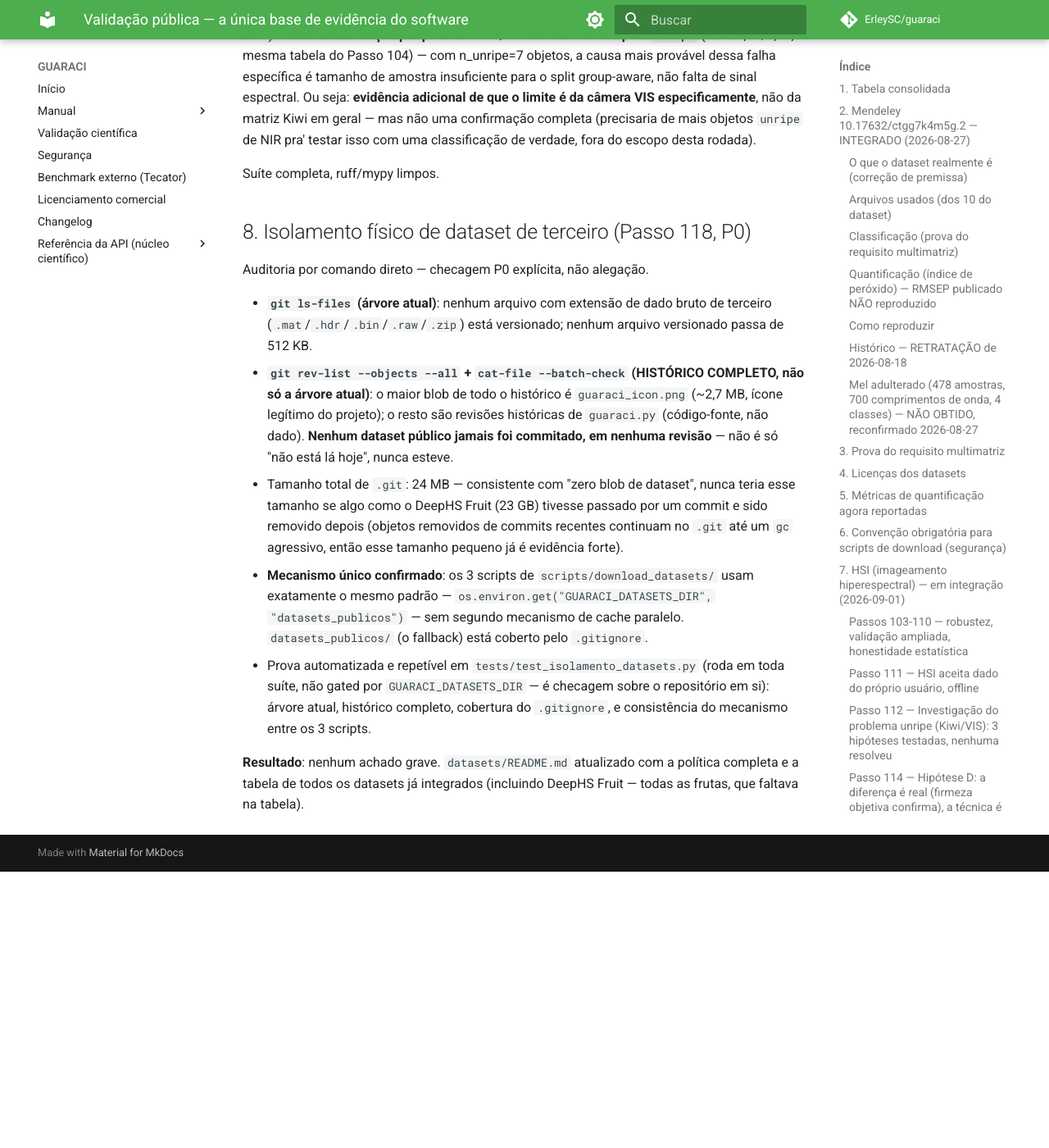
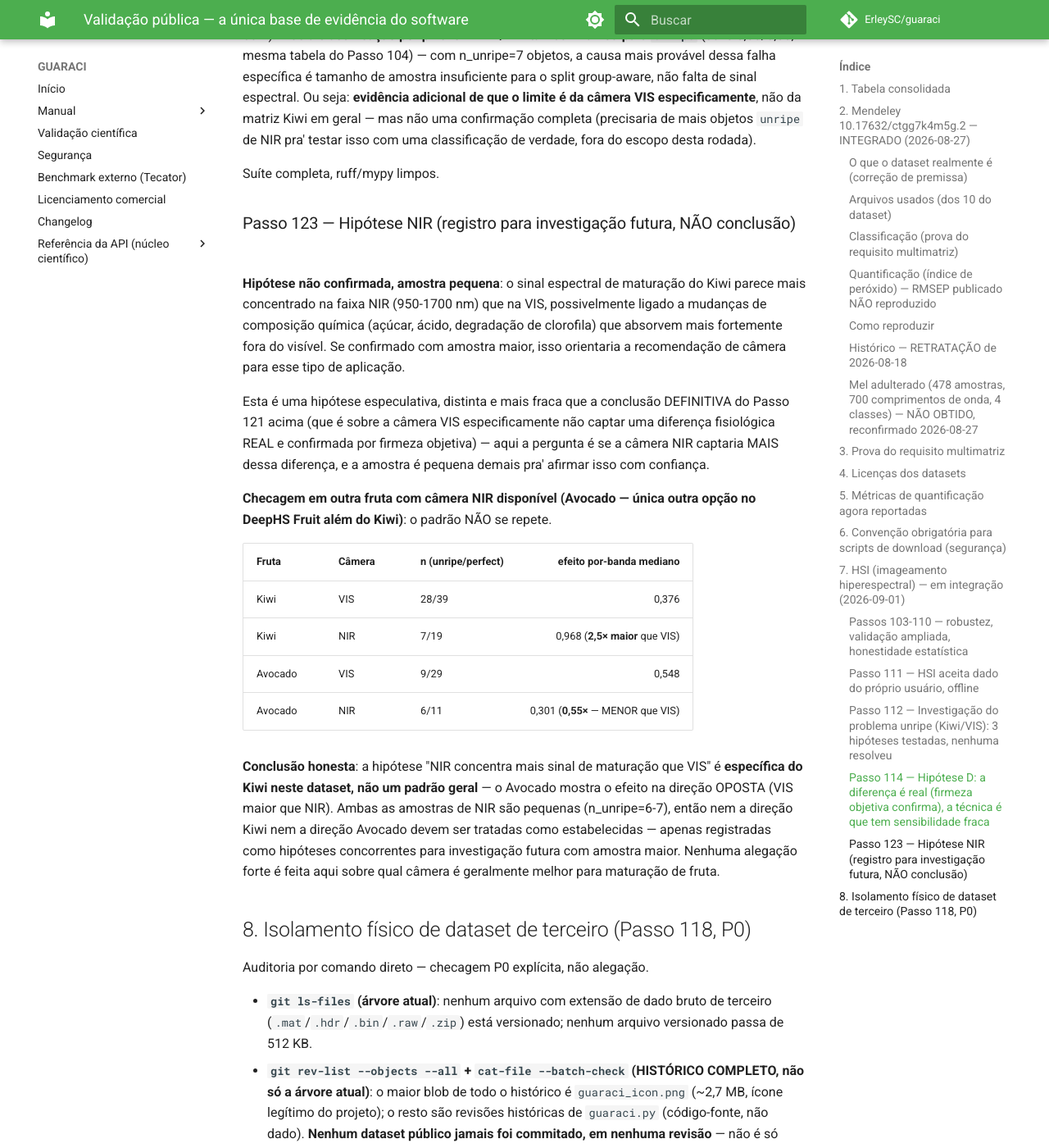
Before and after one commit to ErleySC/guaraci, an MkDocs documentation site: the page built from docs/VALIDACAO_PUBLICA.md, in a window 1280 px wide and 1400 px high, scrolled down 15723 px. Shown: the whole window at 82% size. Built offline with MkDocs 1.6.1 and Material for MkDocs 9.7.7, drawn with Linux system fonts in a browser that asks for light colours; comment, search, counter and statistics services are not loaded; before the commit the page ends 16786 px from its top, so only the background shows below that.

Commit message:
docs: Hipotese NIR registrada como especulativa + checagem em Avocado (Passo 123)
Achado do Passo 121: efeito por-banda de firmeza ~2,5x maior em
Kiwi/NIR que Kiwi/VIS. Registrado em docs/VALIDACAO_PUBLICA.md secao 7
como hipotese explicita, claramente separada da conclusao DEFINITIVA
do Passo 121 (aquela e' confirmada, esta e' especulativa).

Checagem em Avocado (unica outra fruta com camera NIR no DeepHS
Fruit): padrao NAO se repete -- Avocado/NIR (mediana 0,301) e' MENOR
que Avocado/VIS (mediana 0,548), razao 0,55x (oposto de Kiwi).
Conclusao honesta: hipotese e' especifica do Kiwi neste dataset, nao
padrao geral -- amostras de NIR pequenas em ambos (n_unripe=6-7),
nenhuma direcao deve ser tratada como estabelecida.

Sem mudanca de codigo.

Co-Authored-By: Claude Sonnet 5 <noreply@anthropic.com>

```diff
--- a/docs/PROGRESSO.md
+++ b/docs/PROGRESSO.md
@@ -1,3 +1,25 @@
+# PROGRESSO — Passo 123 (2026-09-03)
+
+## Passo 123 — Hipótese NIR registrada (especulativa, distinta da conclusão definitiva do Passo 121)
+
+Achado do Passo 121: efeito por-banda de firmeza ~2,5× maior em Kiwi/NIR
+que Kiwi/VIS -- registrado em `docs/VALIDACAO_PUBLICA.md` §7 como
+hipótese explícita ("sinal de maturação mais concentrado fora do
+visível"), com o texto exato pedido, claramente separada da conclusão
+DEFINITIVA do Passo 121 (aquela é confirmada; esta é especulativa).
+
+**Checagem em outra fruta** (Avocado, única outra opção com câmera NIR
+no DeepHS Fruit): o padrão NÃO se repete — Avocado/NIR (mediana 0,301)
+é MENOR que Avocado/VIS (mediana 0,548), razão 0,55× (oposto de Kiwi).
+Conclusão honesta registrada: a hipótese é **específica do Kiwi neste
+dataset, não um padrão geral** — ambas as amostras de NIR são pequenas
+(n_unripe=6-7), nenhuma direção deve ser tratada como estabelecida.
+Nenhuma alegação forte feita.
+
+Sem mudança de código (só documentação). Commit, push.
+
+---
+
 # PROGRESSO — Passo 122 (2026-09-03)
 
 ## Passo 122 — Identificação generalizada: aceita qualquer convenção de nome
--- a/docs/VALIDACAO_PUBLICA.md
+++ b/docs/VALIDACAO_PUBLICA.md
@@ -642,6 +642,40 @@ rodada).
 
 Suíte completa, ruff/mypy limpos.
 
+### Passo 123 — Hipótese NIR (registro para investigação futura, NÃO conclusão)
+
+**Hipótese não confirmada, amostra pequena**: o sinal espectral de
+maturação do Kiwi parece mais concentrado na faixa NIR (950-1700 nm)
+que na VIS, possivelmente ligado a mudanças de composição química
+(açúcar, ácido, degradação de clorofila) que absorvem mais fortemente
+fora do visível. Se confirmado com amostra maior, isso orientaria a
+recomendação de câmera para esse tipo de aplicação.
+
+Esta é uma hipótese especulativa, distinta e mais fraca que a conclusão
+DEFINITIVA do Passo 121 acima (que é sobre a câmera VIS especificamente
+não captar uma diferença fisiológica REAL e confirmada por firmeza
+objetiva) — aqui a pergunta é se a câmera NIR captaria MAIS dessa
+diferença, e a amostra é pequena demais pra' afirmar isso com confiança.
+
+**Checagem em outra fruta com câmera NIR disponível (Avocado — única
+outra opção no DeepHS Fruit além do Kiwi)**: o padrão NÃO se repete.
+
+| Fruta | Câmera | n (unripe/perfect) | efeito por-banda mediano |
+|---|---|---|---:|
+| Kiwi | VIS | 28/39 | 0,376 |
+| Kiwi | NIR | 7/19 | 0,968 (**2,5× maior** que VIS) |
+| Avocado | VIS | 9/29 | 0,548 |
+| Avocado | NIR | 6/11 | 0,301 (**0,55×** — MENOR que VIS) |
+
+**Conclusão honesta**: a hipótese "NIR concentra mais sinal de
+maturação que VIS" é **específica do Kiwi neste dataset, não um padrão
+geral** — o Avocado mostra o efeito na direção OPOSTA (VIS maior que
+NIR). Ambas as amostras de NIR são pequenas (n_unripe=6-7), então nem a
+direção Kiwi nem a direção Avocado devem ser tratadas como
+estabelecidas — apenas registradas como hipóteses concorrentes para
+investigação futura com amostra maior. Nenhuma alegação forte é feita
+aqui sobre qual câmera é geralmente melhor para maturação de fruta.
+
 ## 8. Isolamento físico de dataset de terceiro (Passo 118, P0)
 
 Auditoria por comando direto — checagem P0 explícita, não alegação.
```
